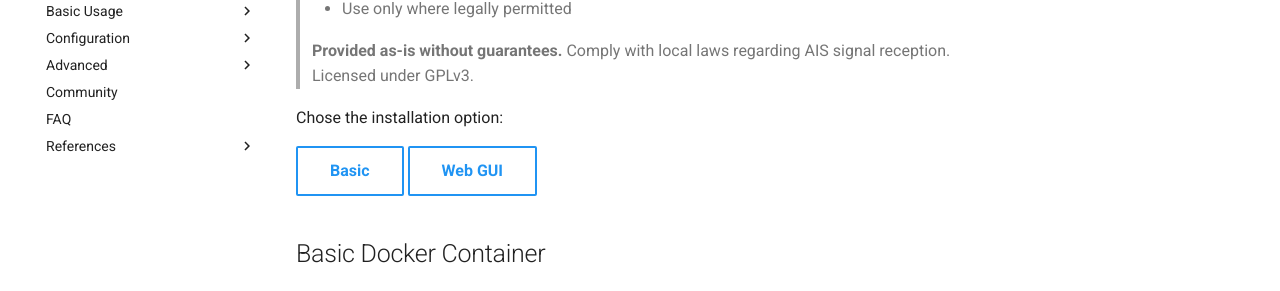
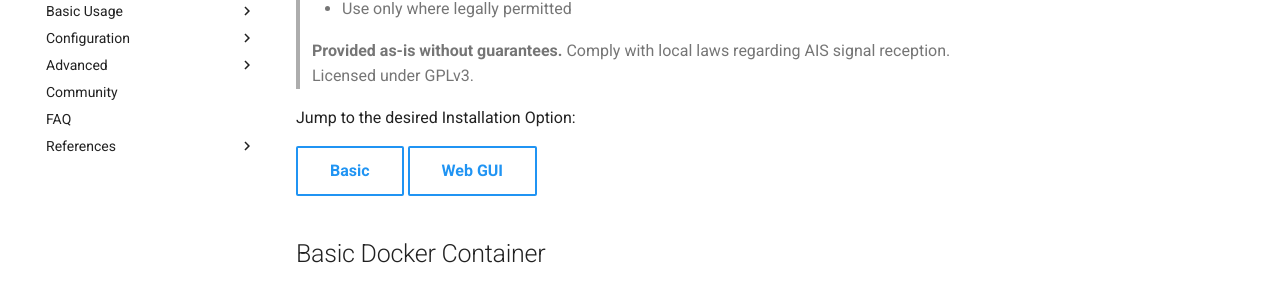
Before and after one commit to jvde-github/AIS-catcher-docs, an MkDocs documentation site: the page built from docs/installation/docker.md, in a window 1280 px wide and 900 px high. Shown: the part 369-660 px from the top of the window. Built offline with MkDocs 1.6.1 and Material for MkDocs 9.7.7, drawn with Linux system fonts in a browser that asks for light colours; comment, search, counter and statistics services are not loaded.

Commit message:
Update docker.md

```diff
--- a/docs/installation/docker.md
+++ b/docs/installation/docker.md
@@ -2,7 +2,7 @@
 
 --8<-- "docs/disclaimer.md"
 
-Chose the installation option:
+Jump to the desired Installation Option:
 
 [Basic](#basic-docker-container){ .md-button .md-button--secondary }
 [Web GUI](#docker-with-web-gui){ .md-button .md-button--secondary }
```
